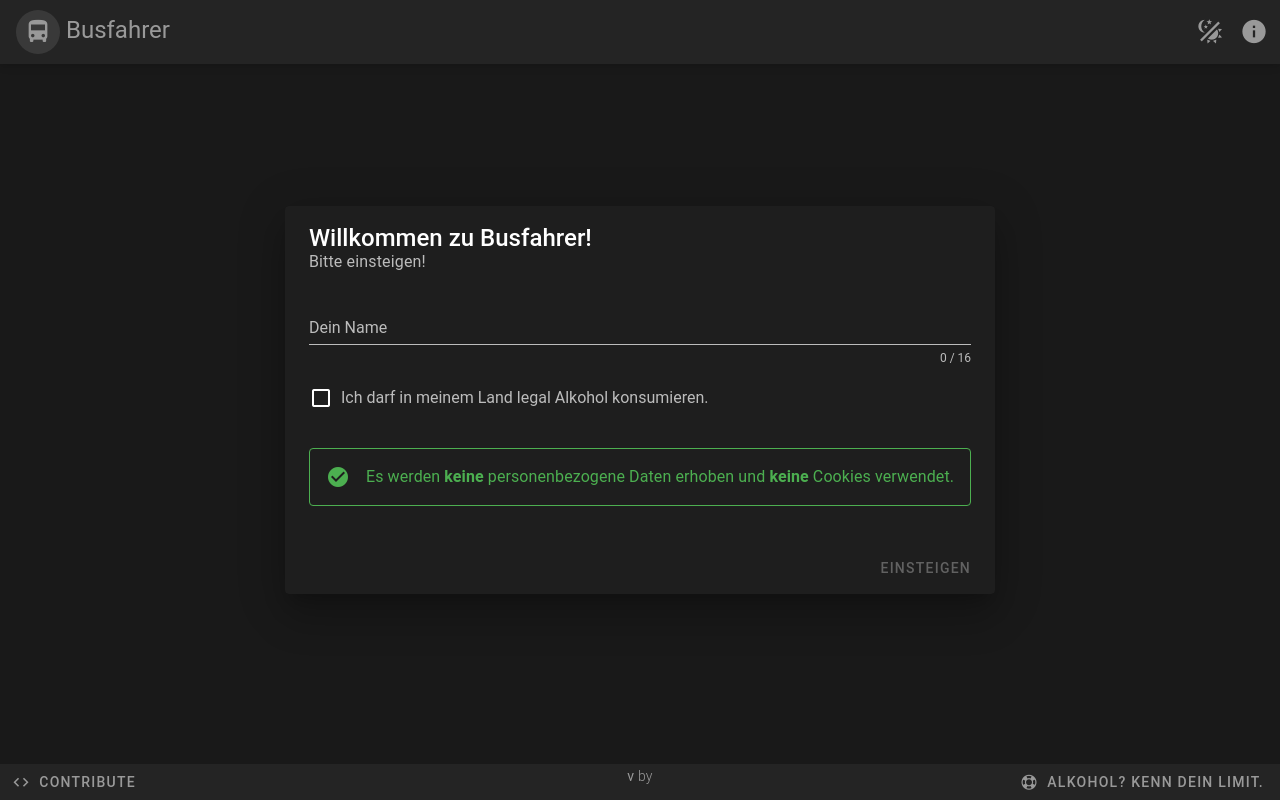
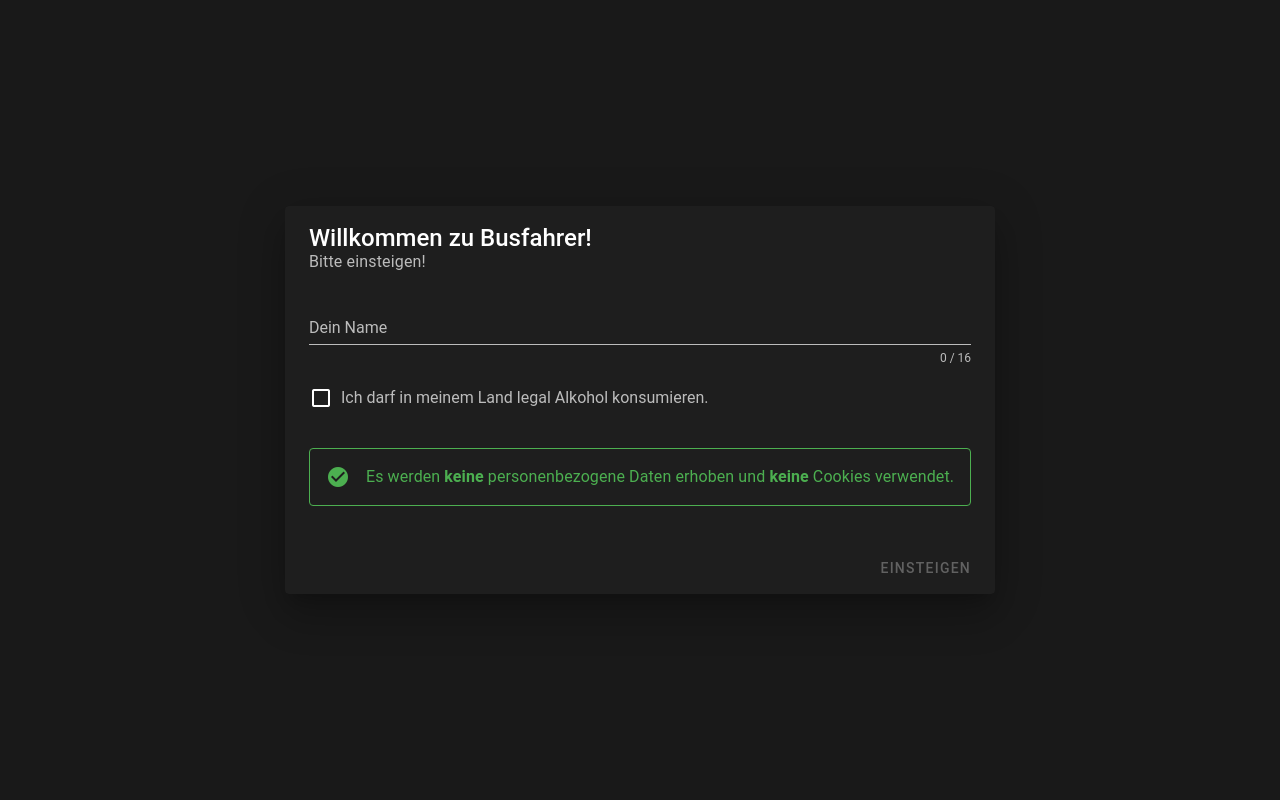
Before and after one commit to lfeigl/busfahrer, a Vue app: page / in a window 1280 px wide. Built offline with nearby package versions, Linux system fonts and the light colour scheme; a small style sheet from the web is missing; what vue-socket.io-extended would draw is missing.

Commit message:
Disable app bar & footer if welcome dialog is active

```diff
--- a/src/App.vue
+++ b/src/App.vue
@@ -1,13 +1,13 @@
 <template>
   <v-app>
-    <AppBar/>
+    <AppBar v-if="playerName"/>
 
     <v-main>
       <WelcomeDialog/>
       <router-view v-if="playerName"/>
     </v-main>
 
-    <Footer/>
+    <Footer v-if="playerName"/>
   </v-app>
 </template>
 
```
